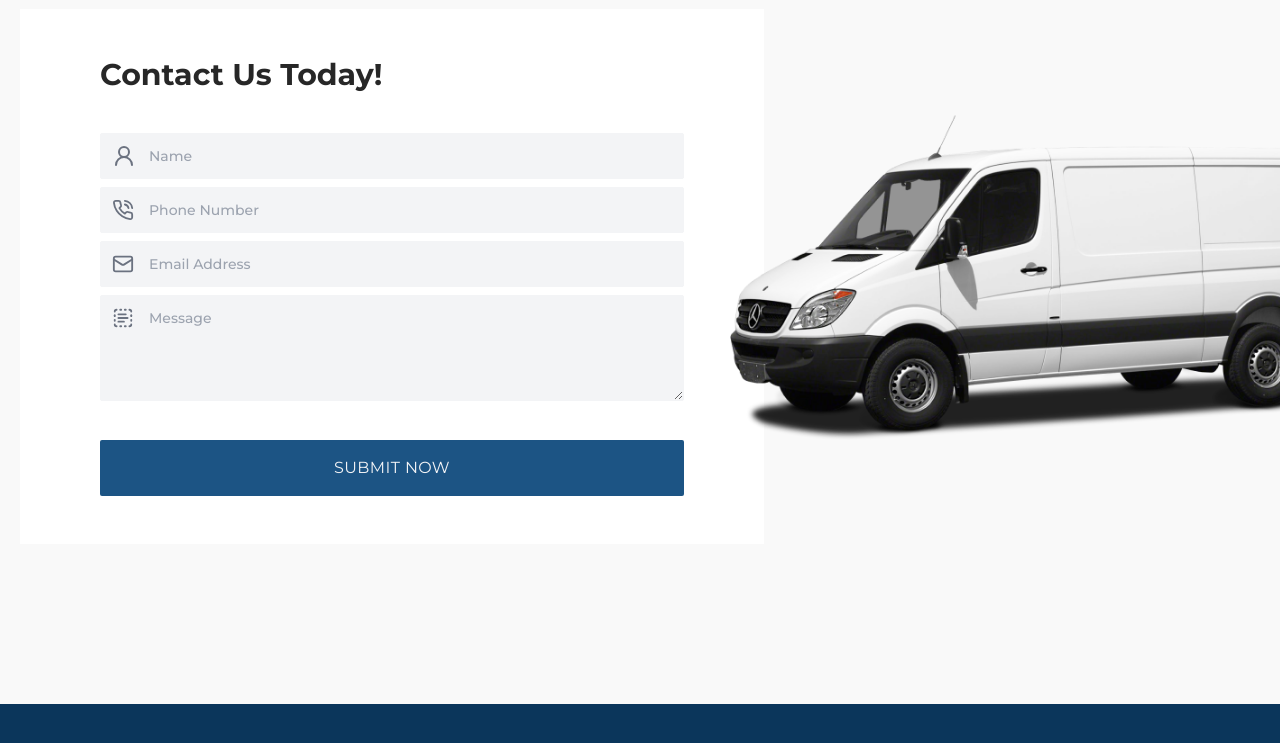
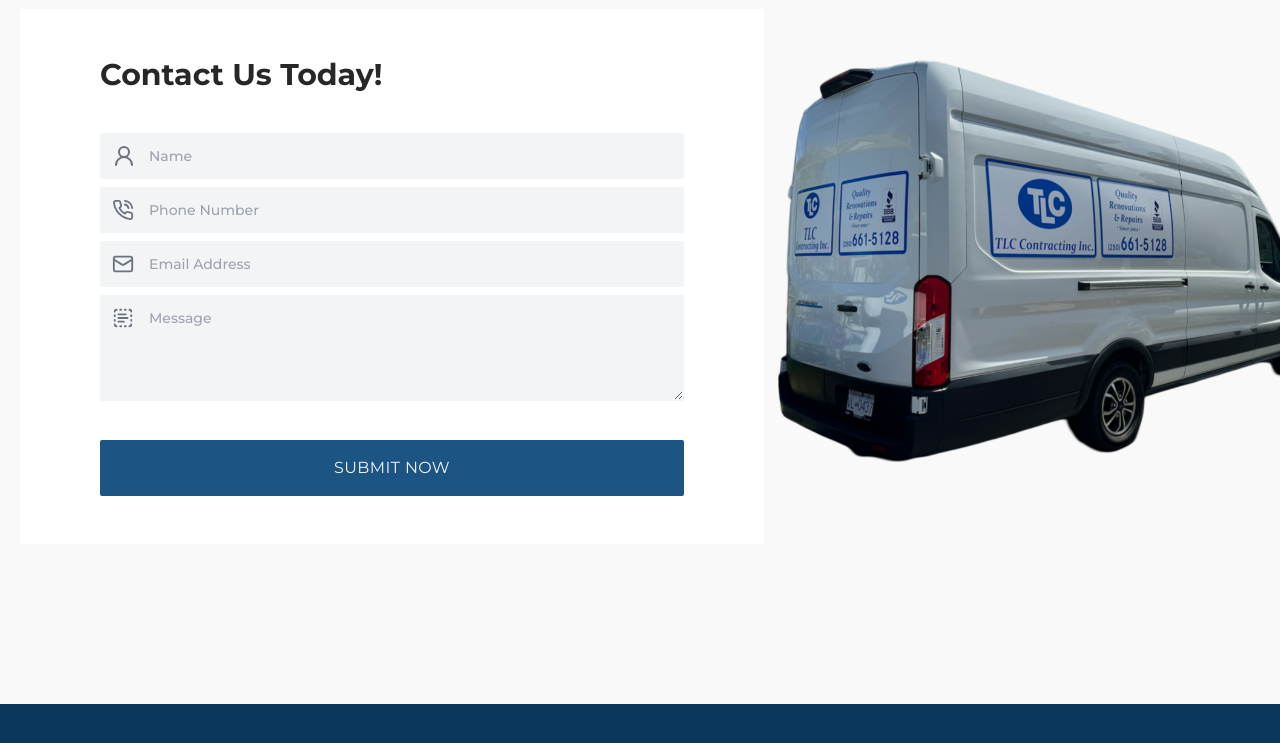
Before and after one commit to abdullahbinazeem/tlc-contracting, a Next.js app: page /contact in a window 1280 px wide. Shown: the part 567-1310 px from the top of the page. Built offline with nearby package versions, Linux system fonts and the light colour scheme.

Commit message:
fixed contact page.

```diff
--- a/src/app/(pages)/contact/page.tsx
+++ b/src/app/(pages)/contact/page.tsx
@@ -90,9 +90,9 @@
                 </button>
               </form>
             </div>
-            <div className="relative bottom-0 top-0 m-auto hidden aspect-video w-[55%] lg:absolute lg:right-[-10%] lg:block">
+            <div className="relative bottom-0 top-0 m-auto hidden aspect-video w-[50%] lg:absolute lg:right-[-10%] lg:block">
               <Image
-                src="/assets/formBackground.png"
+                src="/assets/form-graphic.png"
                 alt="Van"
                 fill
                 className="object-contain"
```
